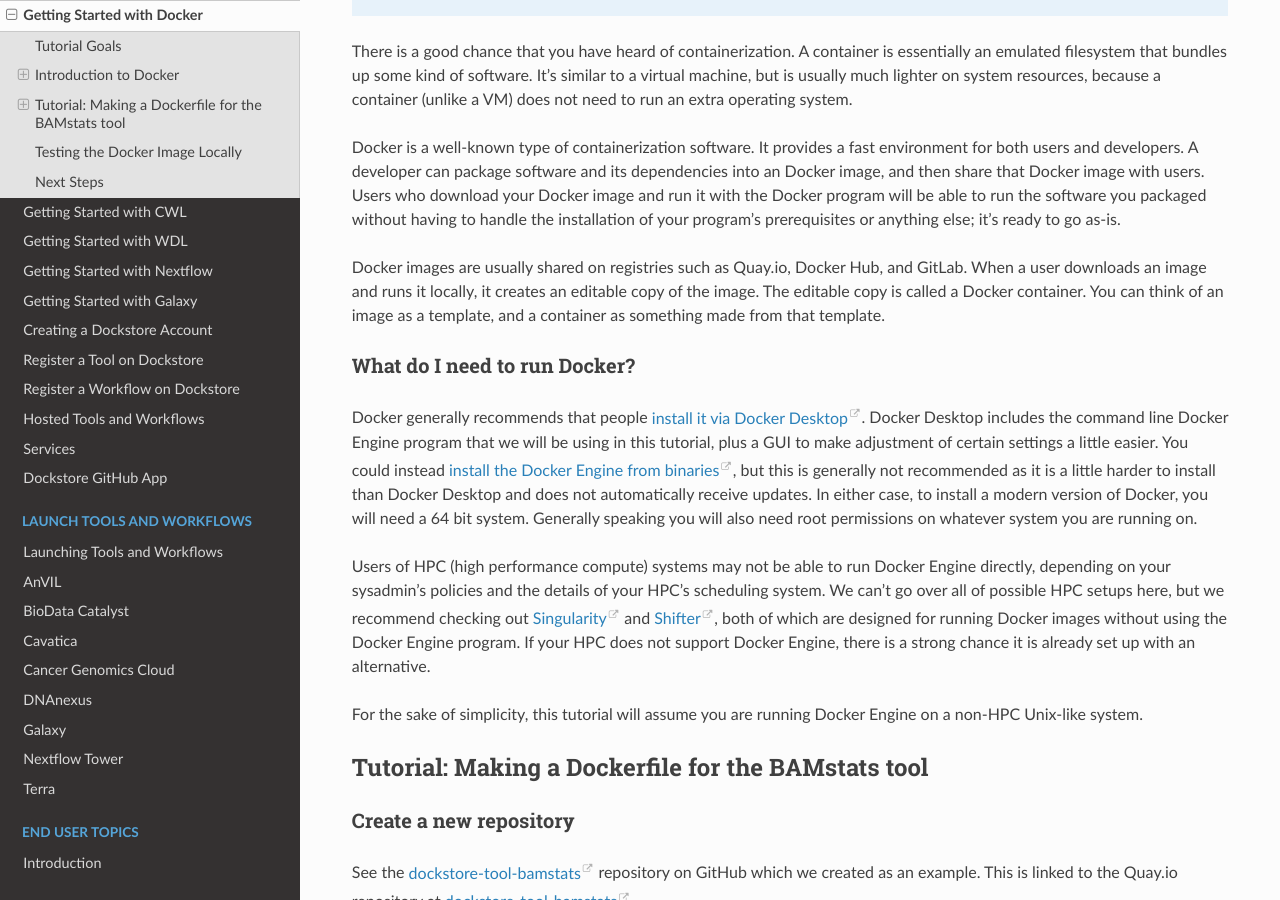
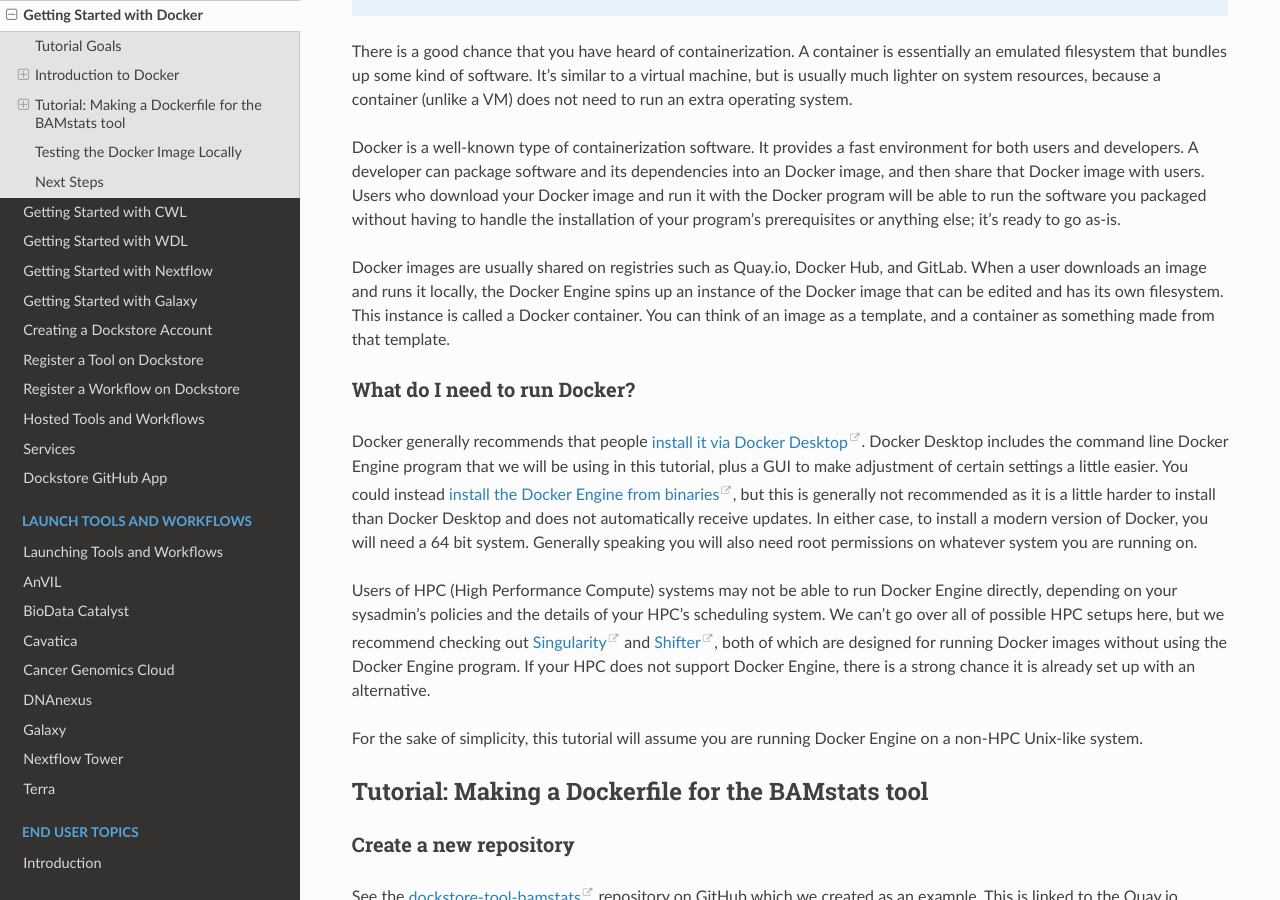
Before and after one commit to dockstore/dockstore-documentation, a Sphinx documentation site: the page built from docs/getting-started/getting-started-with-docker.rst, in a window 1280 px wide and 900 px high, scrolled down 649 px. Built offline with Sphinx 7.4.7 and the Read the Docs theme 2.0.0, drawn with Linux system fonts in a browser that asks for light colours.

Commit message:
reword what a docker image is

```diff
--- a/docs/getting-started/getting-started-with-docker.rst
+++ b/docs/getting-started/getting-started-with-docker.rst
@@ -22,13 +22,13 @@
 
 Docker is a well-known type of containerization software. It provides a fast environment for both users and developers. A developer can package software and its dependencies into an Docker image, and then share that Docker image with users. Users who download your Docker image and run it with the Docker program will be able to run the software you packaged without having to handle the installation of your program's prerequisites or anything else; it's ready to go as-is.
 
-Docker images are usually shared on registries such as Quay.io, Docker Hub, and GitLab. When a user downloads an image and runs it locally, it creates an editable copy of the image. The editable copy is called a Docker container. You can think of an image as a template, and a container as something made from that template.
+Docker images are usually shared on registries such as Quay.io, Docker Hub, and GitLab. When a user downloads an image and runs it locally, the Docker Engine spins up an instance of the Docker image that can be edited and has its own filesystem. This instance is called a Docker container. You can think of an image as a template, and a container as something made from that template.
 
 What do I need to run Docker?
 ~~~~~~~~~~~~~~~~~~~~~~~~~~~~~
 Docker generally recommends that people `install it via Docker Desktop <https://docs.docker.com/desktop/#download-and-install>`__. Docker Desktop includes the command line Docker Engine program that we will be using in this tutorial, plus a GUI to make adjustment of certain settings a little easier. You could instead `install the Docker Engine from binaries <https://docs.docker.com/engine/install/binaries/>`__, but this is generally not recommended as it is a little harder to install than Docker Desktop and does not automatically receive updates. In either case, to install a modern version of Docker, you will need a 64 bit system. Generally speaking you will also need root permissions on whatever system you are running on.
 
-Users of HPC (high performance compute) systems may not be able to run Docker Engine directly, depending on your sysadmin's policies and the details of your HPC's scheduling system. We can't go over all of possible HPC setups here, but we recommend checking out `Singularity <https://sylabs.io/guides/2.6/user-guide/singularity_and_docker.html>`__ and `Shifter <https://github.com/NERSC/shifter>`__, both of which are designed for running Docker images without using the Docker Engine program. If your HPC does not support Docker Engine, there is a strong chance it is already set up with an alternative.
+Users of HPC (High Performance Compute) systems may not be able to run Docker Engine directly, depending on your sysadmin's policies and the details of your HPC's scheduling system. We can't go over all of possible HPC setups here, but we recommend checking out `Singularity <https://sylabs.io/guides/2.6/user-guide/singularity_and_docker.html>`__ and `Shifter <https://github.com/NERSC/shifter>`__, both of which are designed for running Docker images without using the Docker Engine program. If your HPC does not support Docker Engine, there is a strong chance it is already set up with an alternative.
 
 For the sake of simplicity, this tutorial will assume you are running Docker Engine on a non-HPC Unix-like system.
 
```
